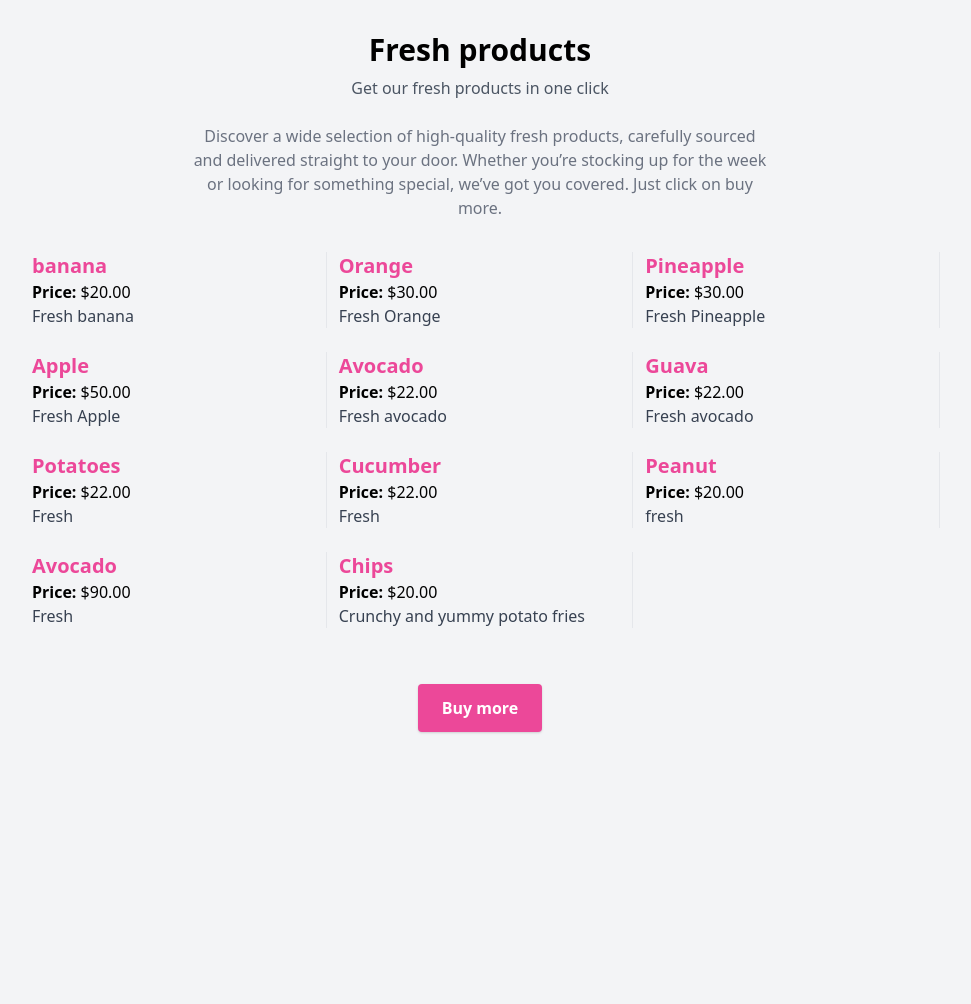
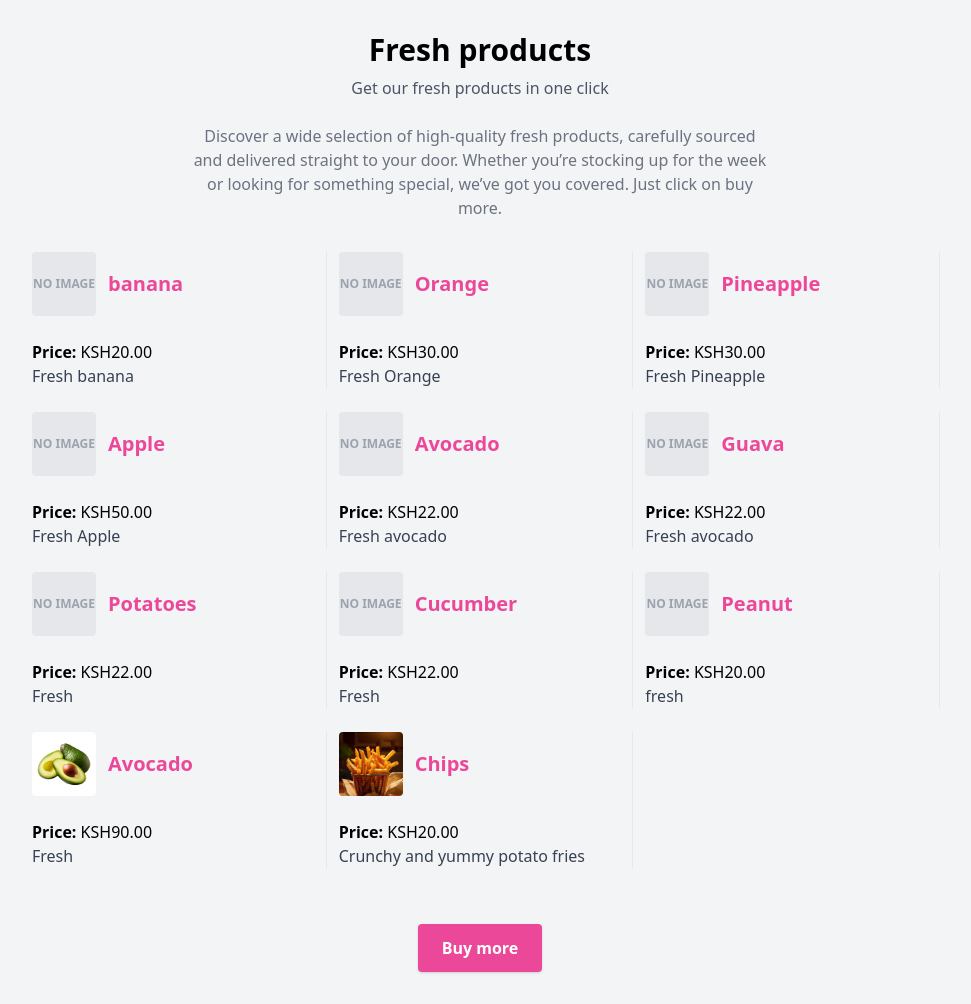
Before and after one commit to fanabezabih/Shopping, a Django app: page /catalogue/products/ in a window 1280 px wide. Shown: the whole page, without its empty margins (160-1131 px from the left). Before the commit the page ends 733 px from the top, so only its background shows below. Run offline with Django 5.2, Linux system fonts and the light colour scheme; data comes from the database, SQL or seed files in the repository; both versions use the stored data as it was after the commit.

Commit message:
Edited stylings and added product

```diff
--- a/Shop/shop/catalogue/models.py
+++ b/Shop/shop/catalogue/models.py
@@ -26,6 +26,7 @@ class Product(models.Model):
     Subscription = models.OneToOneField(Subscription, null=True, on_delete=models.CASCADE)
     stock = models.PositiveIntegerField()
     Category = models.ForeignKey(Category, null=True, on_delete=models.PROTECT)
+    image = models.ImageField(upload_to='product_images/', null=True, blank=True)
 
 
     def __str__(self):
--- a/Shop/shop/catalogue/templates/catalogue/cart_detail.html
+++ b/Shop/shop/catalogue/templates/catalogue/cart_detail.html
@@ -23,7 +23,10 @@
                 <tbody>
                     {% for item in products %}
                         <tr class="border-b border-gray-200">
-                            <td class="py-2">{{ item.product.name }}</td>
+                            <td class="py-2 flex items-center space-x-3">
+                                <img src="{{ item.product.image_url }}" alt="{{ item.product.name }}" class="w-12 h-12 object-cover rounded" />
+                                <span>{{ item.product.name }}</span>
+                            </td>
                             <td class="py-2">{{ item.quantity }}</td>
                             <td class="py-2">${{ item.subtotal }}</td>
                             <td class="py-2">
--- a/Shop/shop/catalogue/templates/catalogue/product.html
+++ b/Shop/shop/catalogue/templates/catalogue/product.html
@@ -2,7 +2,7 @@
 <html lang="en">
 <head>
     <meta charset="UTF-8" />
-    <meta name="viewport" content="width=device-width, initial-scale=1.0" />
+    <meta name="viewport" content="width=device-width, initial-scale=1" />
     <title>Products</title>
     <link href="https://cdn.jsdelivr.net/npm/tailwindcss@2.2.19/dist/tailwind.min.css" rel="stylesheet" />
 </head>
@@ -18,10 +18,19 @@
             {% for product in products %}
             <li class="w-full sm:w-1/2 md:w-1/3 px-3 mb-6 border-b md:border-b-0 md:border-r border-gray-200">
                 <div>
-                    <a href="{% url 'product_details' id=product.id %}" class="text-xl font-semibold text-pink-500 hover:underline">
-                        {{ product.name }}
+                    <a href="{% url 'product_details' product.id %}" class="text-xl font-semibold text-pink-500 hover:underline flex items-center space-x-3">
+                        {% if product.image %}
+                            <img src="{{ product.image.url }}" alt="{{ product.name }}" class="w-16 h-16 object-cover rounded" />
+                        {% else %}
+
+                            <div class="w-16 h-16 bg-gray-200 rounded flex items-center justify-center text-gray-400 font-semibold text-xs uppercase">
+                                No Image
+                            </div>
+
+                        {% endif %}
+                        <span>{{ product.name }}</span>
                     </a><br />
-                    <span class="font-semibold">Price:</span> ${{ product.price }}<br />
+                    <span class="font-semibold">Price:</span> KSH{{ product.price }}<br />
                     <p class="text-gray-700">{{ product.description }}</p>
                 </div>
             </li>
@@ -31,7 +40,6 @@
         </ul>
 
         <div class="mt-8 text-center">
-
             <button class="bg-pink-500 hover:bg-pink-600 text-white font-semibold px-6 py-3 rounded shadow">
                 Buy more
             </button>
--- a/Shop/shop/shop/urls.py
+++ b/Shop/shop/shop/urls.py
@@ -16,9 +16,15 @@ Including another URLconf
 """
 from django.contrib import admin
 from django.urls import path, include
+from django.conf import settings
+from django.conf.urls.static import static
+
 
 urlpatterns = [
     path('admin/', admin.site.urls),
     path('api/', include("api.urls")),
-    path("catalogue/",include("catalogue.urls")),
+    path('catalogue/', include("catalogue.urls")),
 ]
+
+if settings.DEBUG:
+    urlpatterns += static(settings.MEDIA_URL, document_root=settings.MEDIA_ROOT)
```
Also changed, not shown: Shop/shop/catalogue/templates/catalogue/product_details.html (+14 -3 lines), Shop/shop/shop/settings.py (+10 -2 lines), Shop/shop/db.sqlite3, Shop/shop/media/product_images/AI_generated_3D_Avocado_Isolated_On_Transparent_Background.jpeg (added), Shop/shop/media/product_images/__8.jpeg (added).
